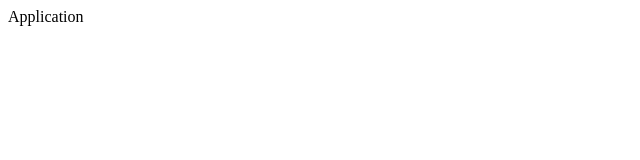
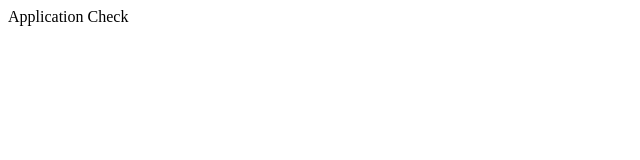
Before and after one commit to anysofronova/effector-admin-reprezentation, a React (Vite) app: page / in a window 1280 px wide. Shown: the top 160 px of the page, without its empty margins (0-640 px from the left). Built offline with nearby package versions, Linux system fonts and the light colour scheme.

Commit message:
fix: check

```diff
--- a/src/app/app.tsx
+++ b/src/app/app.tsx
@@ -1,3 +1,3 @@
 export const Application = () => {
-  return <div>Application</div>;
+  return <div>Application Check</div>;
 };
```
